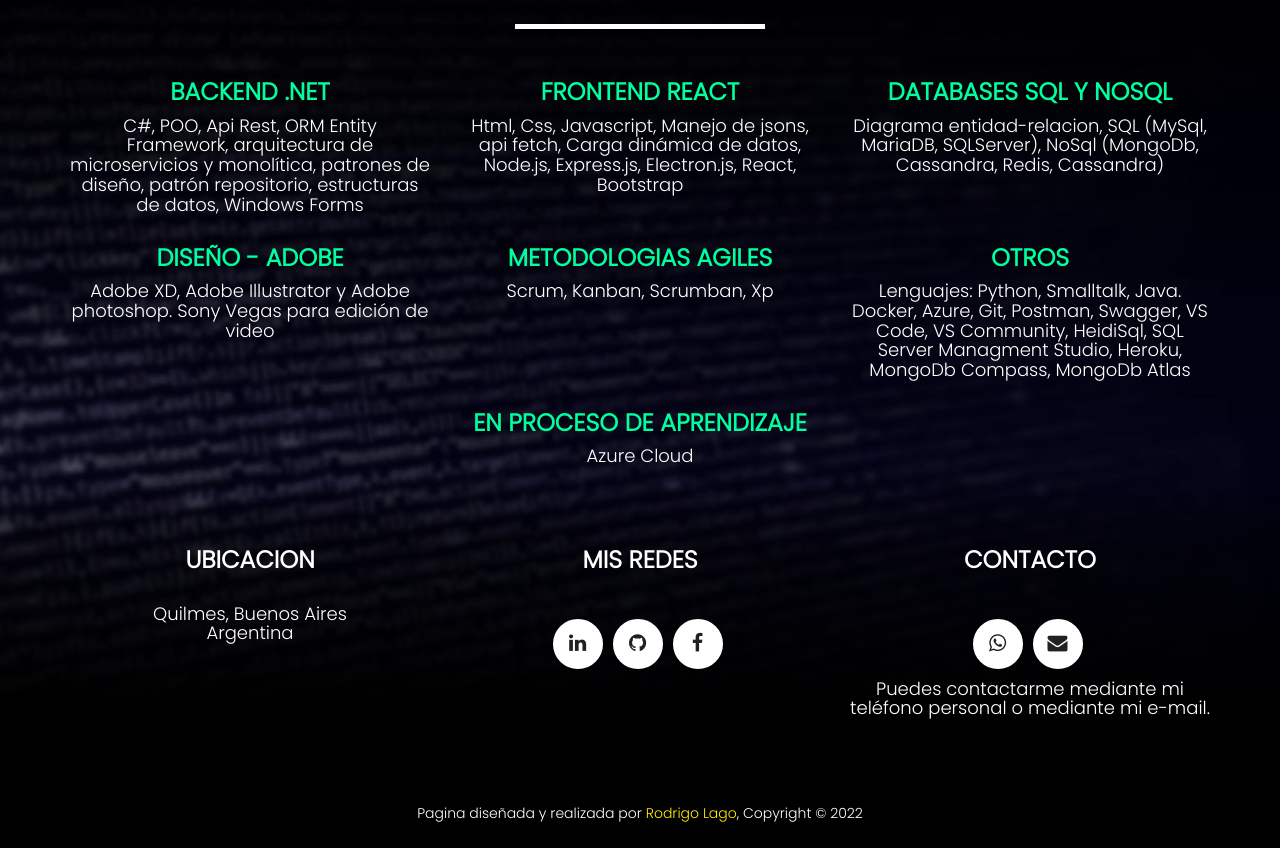
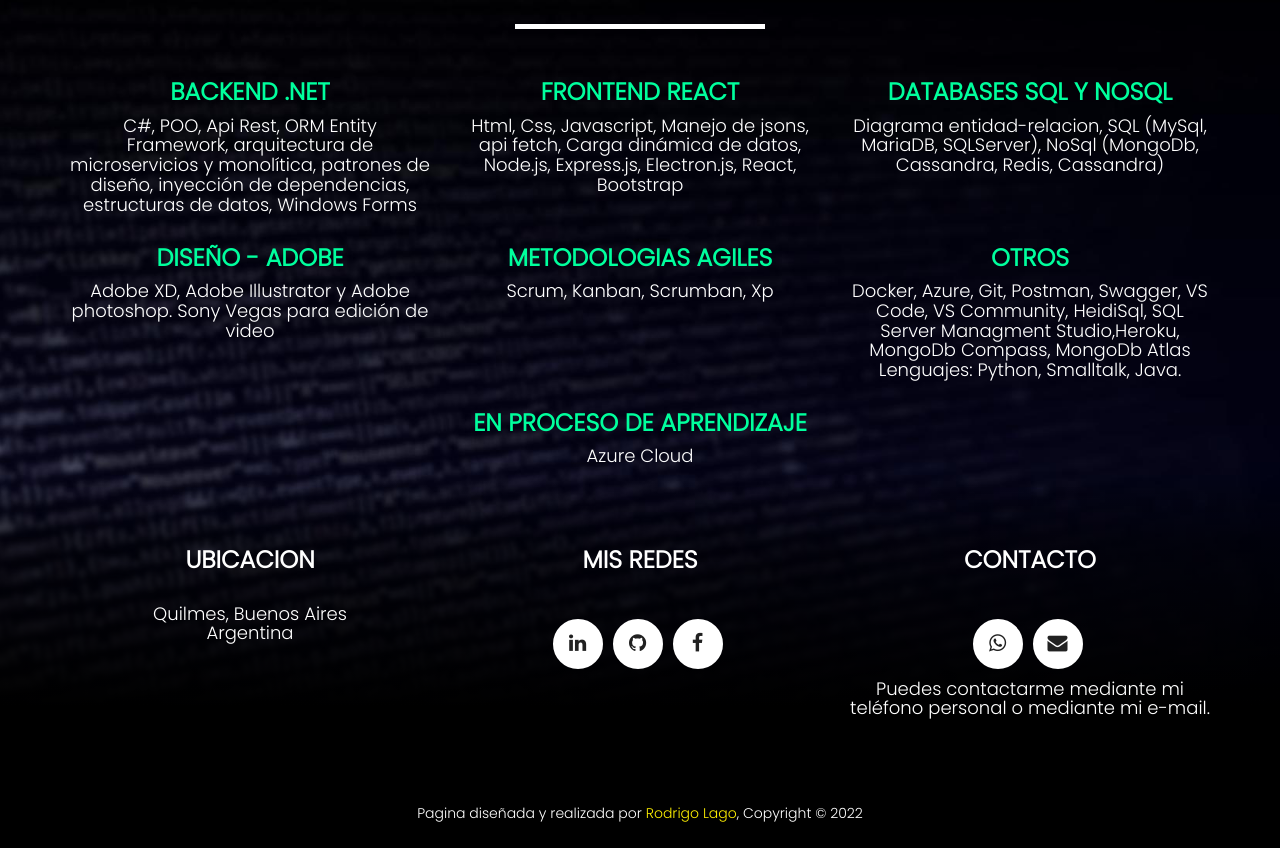
Before and after one commit to RodrigoLago/react-node-porfolio, a React app: page / in a window 1280 px wide. Shown: the part 4230-5078 px from the top of the page. Built offline with nearby package versions, Linux system fonts and the light colour scheme; no server answers.

Commit message:
Update skills

```diff
--- a/src/Components/Skills/Skills.js
+++ b/src/Components/Skills/Skills.js
@@ -16,7 +16,7 @@
             </header>
             <span>
               <h4>C#, POO, Api Rest, ORM Entity Framework, arquitectura de microservicios y monolítica, patrones de diseño,
-                patrón repositorio,  estructuras de datos, Windows Forms</h4>
+                inyección de dependencias,  estructuras de datos, Windows Forms</h4>
             </span>
           </article>
         </div>
@@ -76,9 +76,9 @@
             <header>
               <h3>Otros</h3>
             </header>
-            <span><h4>Lenguajes: Python, Smalltalk, Java. <br></br>
-              Docker, Azure, Git, Postman, Swagger, VS Code, VS Community, HeidiSql, SQL Server Managment Studio,
-              Heroku, MongoDb Compass, MongoDb Atlas
+            <span><h4>Docker, Azure, Git, Postman, Swagger, VS Code, VS Community,
+              HeidiSql, SQL Server Managment Studio,Heroku, MongoDb Compass,
+              MongoDb Atlas<br />Lenguajes: Python, Smalltalk, Java.
             </h4>
             </span>
           </article>
```
